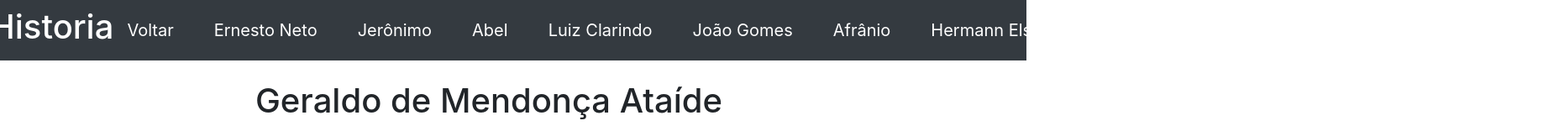
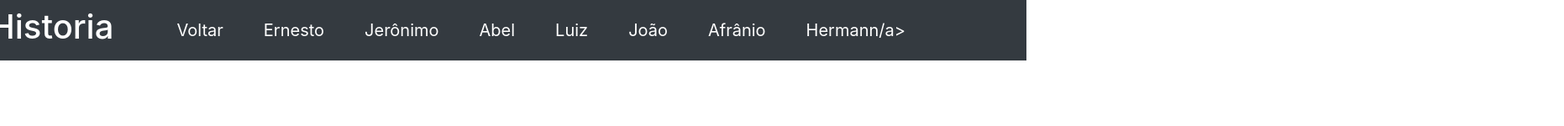
Before and after one commit to LuapabloSdA/proPref713, a plain HTML site: page index.html in a window 1280 px wide. Shown: the top 150 px of the page at 84% size, 1862 px wide, since content can reach past the window. Drawn offline with nearby package versions, Linux system fonts and the light colour scheme.

Commit message:
Update index.html

```diff
--- a/index.html
+++ b/index.html
@@ -24,7 +24,7 @@
               <a class="navbar-brand nav-link" href="https://luapablosda.github.io/projHistoria/">Voltar</a>
             </div>
             <div class="nav-item my-2 my-lg-0">
-              <a class="navbar-brand nav-link" href="https://luapablosda.github.io/projPref711/">Ernesto Neto</a>
+              <a class="navbar-brand nav-link" href="https://luapablosda.github.io/projPref711/">Ernesto</a>
             </div>
             <div class="nav-item my-2 my-lg-0">
               <a class="navbar-brand nav-link" href="https://luapablosda.github.io/projPref712/">Jerônimo</a>
@@ -33,16 +33,16 @@
               <a class="navbar-brand nav-link" href="https://luapablosda.github.io/projPref714/">Abel</a>
             </div>
             <div class="nav-item my-2 ">
-              <a class="navbar-brand nav-link" href="https://luapablosda.github.io/projPref715/">Luiz Clarindo</a>
+              <a class="navbar-brand nav-link" href="https://luapablosda.github.io/projPref715/">Luiz</a>
             </div>
             <div class="nav-item my-2 ">
-                <a class="navbar-brand nav-link" href="https://luapablosda.github.io/projPref716/">João Gomes</a>
+                <a class="navbar-brand nav-link" href="https://luapablosda.github.io/projPref716/">João</a>
             </div>
             <div class="nav-item my-2 ">
                 <a class="navbar-brand nav-link" href="https://luapablosda.github.io/projPref717/">Afrânio</a>
             </div>
             <div class="nav-item my-2 ">
-                <a class="navbar-brand nav-link" href="https://luapablosda.github.io/projPref718/">Hermann Elson</a>
+                <a class="navbar-brand nav-link" href="https://luapablosda.github.io/projPref718/">Hermann/a>
             </div>
           </div>
         </nav>
```
